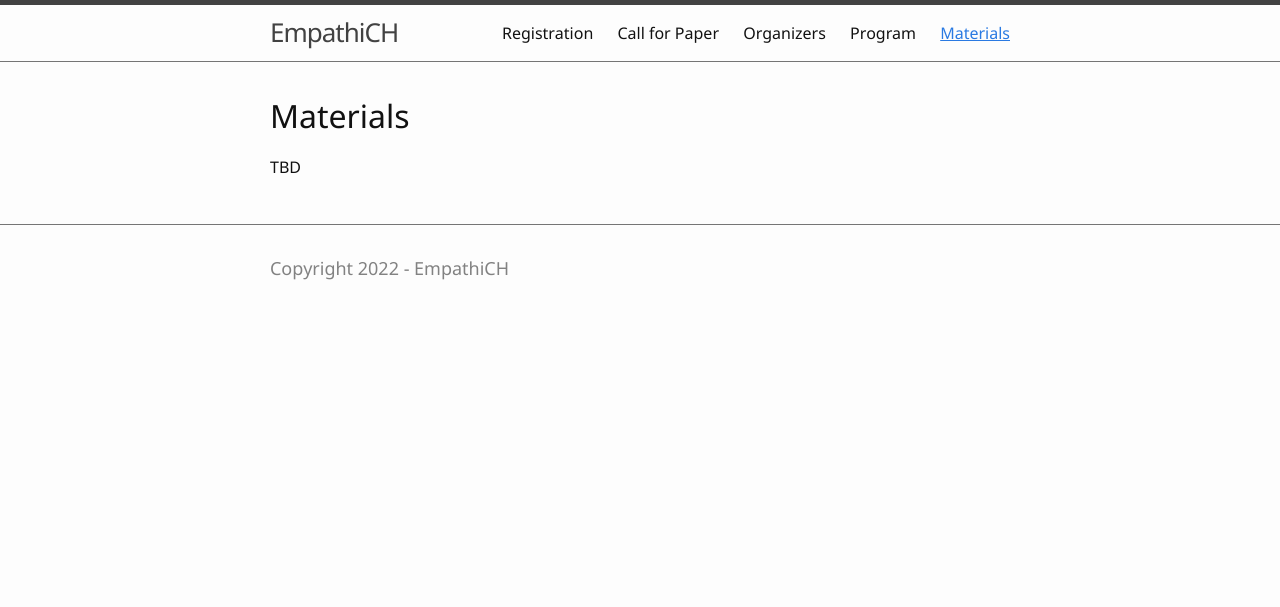
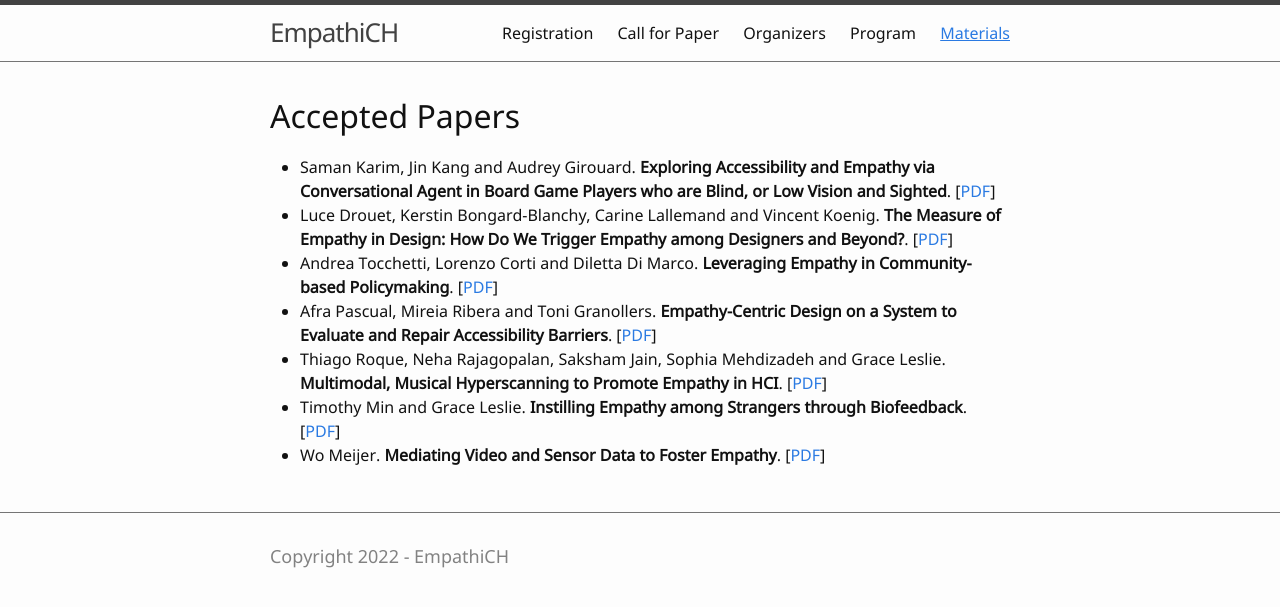
Before and after one commit to empathiCH/empathiCH.github.io, a Jekyll site: the page built from 4-materials.md, in a window 1280 px wide. Shown: the top 607 px of the page. Built offline with Jekyll 4.4.1, drawn with Linux system fonts in a browser that asks for light colours.

Commit message:
added the papers

```diff
--- a/4-materials.md
+++ b/4-materials.md
@@ -3,6 +3,12 @@ title: Materials
 nav: true
 ---
 
-# Materials
+# Accepted Papers
 
-TBD
+- Saman Karim, Jin Kang and Audrey Girouard. **Exploring Accessibility and Empathy via Conversational Agent in Board Game Players who are Blind, or Low Vision and Sighted**. [[PDF](/papers/EmpathiCH2022_paper_2.pdf)]
+- Luce Drouet, Kerstin Bongard-Blanchy, Carine Lallemand and Vincent Koenig. **The Measure of Empathy in Design: How Do We Trigger Empathy among Designers and Beyond?**. [[PDF](/papers/EmpathiCH2022_paper_3.pdf)]
+- Andrea Tocchetti, Lorenzo Corti and Diletta Di Marco. **Leveraging Empathy in Community-based Policymaking**. [[PDF](/papers/EmpathiCH2022_paper_4.pdf)]
+- Afra Pascual, Mireia Ribera and Toni Granollers. **Empathy-Centric Design on a System to Evaluate and Repair Accessibility Barriers**. [[PDF](/papers/EmpathiCH2022_paper_5.pdf)]
+- Thiago Roque, Neha Rajagopalan, Saksham Jain, Sophia Mehdizadeh and Grace Leslie. **Multimodal, Musical Hyperscanning to Promote Empathy in HCI**. [[PDF](/papers/EmpathiCH2022_paper_6.pdf)]
+- Timothy Min and Grace Leslie. **Instilling Empathy among Strangers through Biofeedback**. [[PDF](/papers/EmpathiCH2022_paper_7.pdf)]
+- Wo Meijer. **Mediating Video and Sensor Data to Foster Empathy**. [[PDF](/papers/EmpathiCH2022_paper_8.pdf)]
```
Also changed, not shown: index.md (+2 -0 lines), 7 other files.
